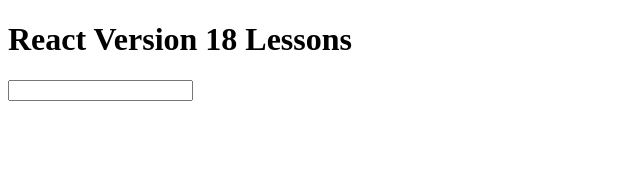
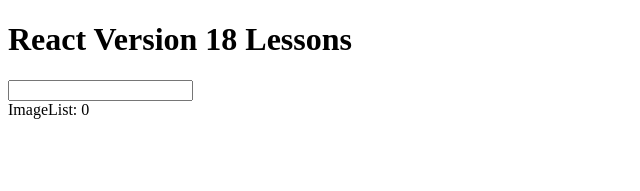
Before and after one commit to hafeezrq/react18-lessons, a React (Create React App) app: page / in a window 1280 px wide. Shown: the top 191 px of the page, without its empty margins (0-640 px from the left). Built offline with nearby package versions, Linux system fonts and the light colour scheme.

Commit message:
Refactor PicsApp to use state to get images pass to ImageList comp.

```diff
--- a/src/lesson5-api/PicsApp.js
+++ b/src/lesson5-api/PicsApp.js
@@ -1,13 +1,19 @@
+import { useState } from 'react';
 import searchImages from './api';
 import SearchBar from './components/SearchBar';
+import ImageList from './components/ImageList';
 
 const PicsApp = () => {
-  const handleSubmit = term => {
-    searchImages(term);
+  const [images, setImages] = useState([]);
+
+  const handleSubmit = async term => {
+    const result = await searchImages(term);
+    setImages(result);
   };
   return (
     <div>
       <SearchBar onSubmit={handleSubmit} />
+      <ImageList images={images} />
     </div>
   );
 };
--- a/src/lesson5-api/components/ImageList.js
+++ b/src/lesson5-api/components/ImageList.js
@@ -1,5 +1,5 @@
-const ImageList = () => {
-  return <div>ImageList</div>;
+const ImageList = ({ images }) => {
+  return <div>ImageList: {images.length}</div>;
 };
 
 export default ImageList;
```
